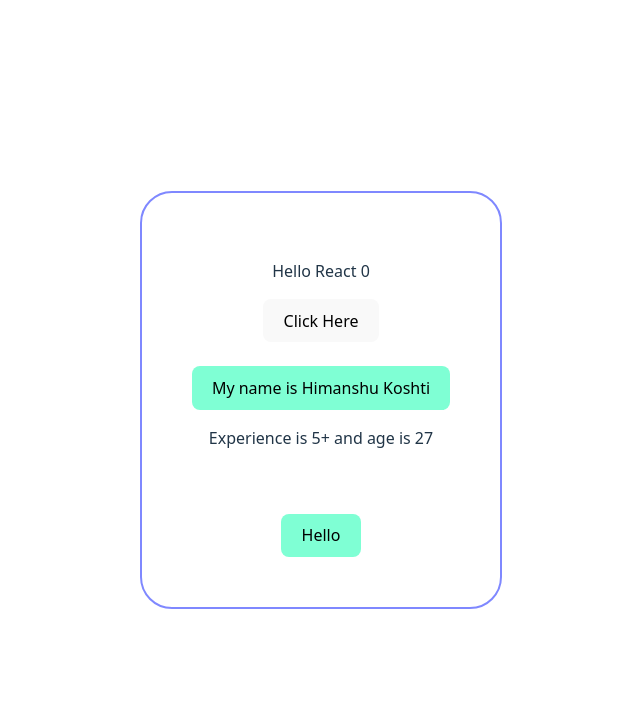
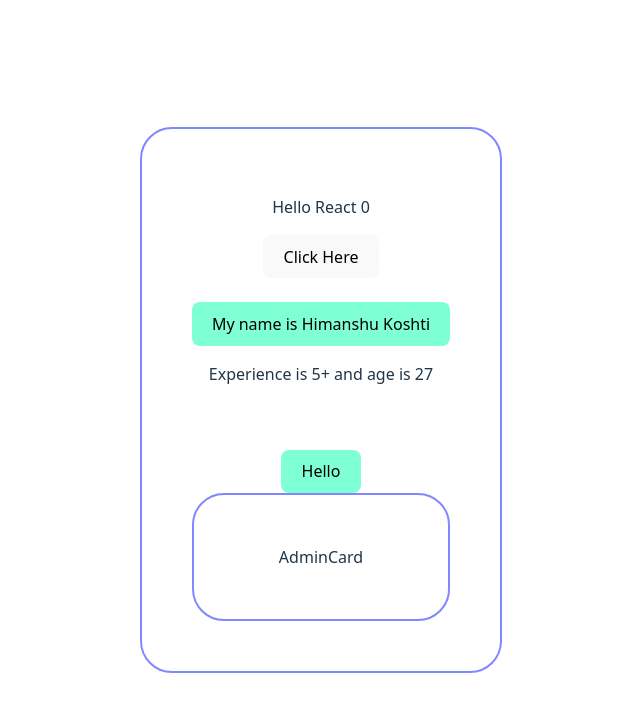
Before and after one commit to Himanshu-Koshti-lab/ReactLearning, a React (Vite) app in the folder reactLearningPoint/: page / in a window 1280 px wide. Shown: the top 712 px of the page, without its empty margins (319-959 px from the left). Built offline with nearby package versions, Linux system fonts and the light colour scheme.

Commit message:
If condition and Card creation

```diff
--- /dev/null
+++ b/reactLearningPoint/src/AdminCard.jsx
@@ -0,0 +1,7 @@
+import React from 'react'
+
+export default function AdminCard() {
+  return (
+    <div className='card'>AdminCard</div>
+  )
+}
--- a/reactLearningPoint/src/App.jsx
+++ b/reactLearningPoint/src/App.jsx
@@ -1,9 +1,18 @@
 import { useState } from 'react'
 
 import MyButton from './MyButton'
+import AdminCard from './AdminCard';
+import UserCard from './UserCard';
 
 function App() {
   const [count, setCount] = useState(0)
+
+  let isAdmin = true;
+
+  let showCard = <UserCard />
+
+  if(isAdmin)
+    showCard = <AdminCard />
 
   return (
     <div className='card'>
@@ -13,6 +22,9 @@ function App() {
       <MyButton />
       <br /><br />
       <button className='avatarButton'>Hello</button>
+
+
+      {showCard}
     </div>
   )
 }
--- /dev/null
+++ b/reactLearningPoint/src/UserCard.jsx
@@ -0,0 +1,7 @@
+import React from 'react'
+
+export default function UserCard() {
+  return (
+    <div className='card'>UserCard</div>
+  )
+}
```
